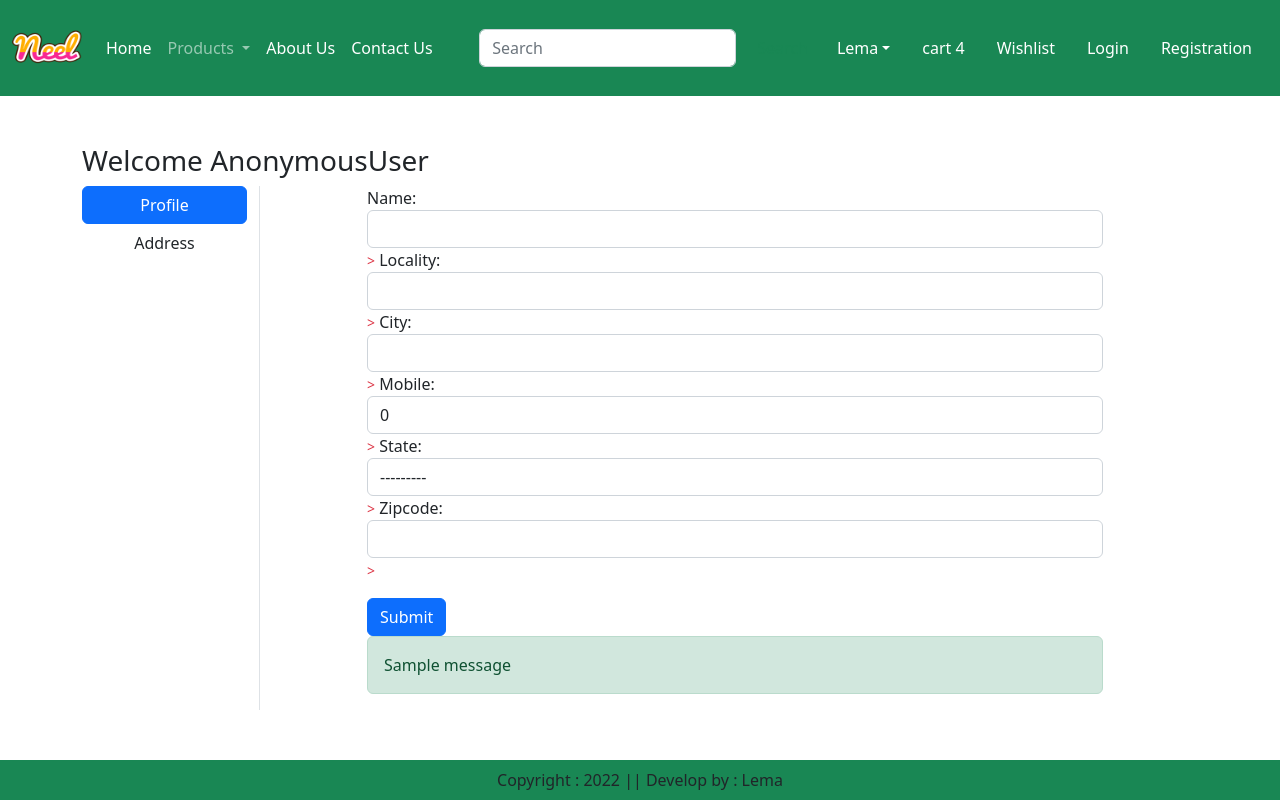
After one commit to Lemashon/Django-baycommerce-site, a Django app: page /profile/ in a window 1280 px wide. The commit adds this page. Run offline with Django 4.2, Linux system fonts and the light colour scheme; one stand-in notice (Sample message) is shown.

Commit message:
second commit

```diff
--- a/baycommerce/app/admin.py
+++ b/baycommerce/app/admin.py
@@ -1,7 +1,11 @@
 from django.contrib import admin
-from . models import Product
+from . models import Product, Customer
 # Register your models here.
 
 @admin.register(Product)
 class ProductModelAdmin(admin.ModelAdmin):
     list_display = ['id', 'title', 'discounted_price', 'category', 'product_image']
+
+@admin.register(Customer)
+class CustomerModelAdmin(admin.ModelAdmin):
+    list_display = ['id', 'user', 'locality', 'city', 'state', 'zipcode']
--- a/baycommerce/app/forms.py
+++ b/baycommerce/app/forms.py
@@ -1,6 +1,7 @@
 from django import forms
-from django.contrib.auth.forms import UserCreationForm, AuthenticationForm, UsernameField
+from django.contrib.auth.forms import UserCreationForm, AuthenticationForm, UsernameField, PasswordChangeForm
 from django.contrib.auth.models import User
+from .models import Customer
 
 
 class LoginForm(AuthenticationForm):
@@ -21,5 +22,18 @@ class CustomerRegistrationForm(UserCreationForm):
         model = User
         fields = ['username', 'email', 'password1', 'password2']
 
-class MyPassResetForm(PasswordChangeForm):
+class MyPasswordResetForm(PasswordChangeForm):
     pass
+
+class CustomerProfileForm(forms.ModelForm):
+    class Meta:
+        model = Customer
+        fields = ['name', 'locality', 'city', 'mobile', 'state', 'zipcode']
+        widgets={
+           'name': forms.TextInput(attrs={'class': 'form-control'}),
+           'locality': forms.TextInput(attrs={'class': 'form-control'}),
+           'city': forms.TextInput(attrs={'class': 'form-control'}),
+           'mobile': forms.NumberInput(attrs={'class': 'form-control'}),
+           'state': forms.Select(attrs={'class': 'form-control'}),
+           'zipcode': forms.NumberInput(attrs={'class': 'form-control'}),
+        }
--- a/baycommerce/app/models.py
+++ b/baycommerce/app/models.py
@@ -1,7 +1,60 @@
 from django.db import models
+from django.contrib.auth.models import User
 
 # Create your models here.
-
+STATE_CHOICES = (
+    ('AL', 'Alabama'),
+    ('AK', 'Alaska'),
+    ('AZ', 'Arizona'),
+    ('AR', 'Arkansas'),
+    ('CA', 'California'),
+    ('CO', 'Colorado'),
+    ('CT', 'Connecticut'),
+    ('DE', 'Delaware'),
+    ('DC', 'District of Columbia'),
+    ('FL', 'Florida'),
+    ('GA', 'Georgia'),
+    ('HI', 'Hawaii'),
+    ('ID', 'Idaho'),
+    ('IL', 'Illinois'),
+    ('IN', 'Indiana'),
+    ('IA', 'Iowa'),
+    ('KS', 'Kansas'),
+    ('KY', 'Kentucky'),
+    ('LA', 'Louisiana'),
+    ('ME', 'Maine'),
+    ('MD', 'Maryland'),
+    ('MA', 'Massachusetts'),
+    ('MI', 'Michigan'),
+    ('MN', 'Minnesota'),
+    ('MS', 'Mississippi'),
+    ('MO', 'Missouri'),
+    ('MT', 'Montana'),
+    ('NE', 'Nebraska'),
+    ('NV', 'Nevada'),
+    ('NH', 'New Hampshire'),
+    ('NJ', 'New Jersey'),
+    ('NM', 'New Mexico'),
+    ('NY', 'New York'),
+    ('NC', 'North Carolina'),
+    ('ND', 'North Dakota'),
+    ('OH', 'Ohio'),
+    ('OK', 'Oklahoma'),
+    ('OR', 'Oregon'),
+    ('PA', 'Pennsylvania'),
+    ('RI', 'Rhode Island'),
+    ('SC', 'South Carolina'),
+    ('SD', 'South Dakota'),
+    ('TN', 'Tennessee'),
+    ('TX', 'Texas'),
+    ('UT', 'Utah'),
+    ('VT', 'Vermont'),
+    ('VA', 'Virginia'),
+    ('WA', 'Washington'),
+    ('WV', 'West Virginia'),
+    ('WI', 'Wisconsin'),
+    ('WY', 'Wyoming'),
+)
 CATEGORY_CHOICES = (
     ('CR', 'Curd'),
     ('ML', 'Milk'),
@@ -25,3 +78,13 @@ class Product(models.Model):
     product_image = models.ImageField(upload_to='product')
     def __str__(self):
         return self.title
+class Customer(models.Model):
+    user = models.ForeignKey(User, on_delete=models.CASCADE)
+    name = models.CharField(max_length=200)
+    locality = models.CharField(max_length=200)
+    city = models.CharField(max_length=50)
+    mobile = models.IntegerField(default=0)
+    zipcode = models.IntegerField()
+    state = models.CharField(choices=STATE_CHOICES, max_length=100)
+    def __str__(self):
+        return self.name
--- a/baycommerce/app/templates/app/base.html
+++ b/baycommerce/app/templates/app/base.html
@@ -66,7 +66,7 @@
                     id="profiledropdown" role="button" data-bs-toggle="dropdown"
                     aria-expanded="false">Lema</a>
                     <ul class="dropdown-menu" aria-labelledby="profiledropdown">
-                        <li><a class="dropdown-item" href="#">Profile</a></li>
+                        <li><a class="dropdown-item" href="{% url 'profile' %}">Profile</a></li>
                         <li><a class="dropdown-item" href="#">Orders</a></li>
                         <li><a class="dropdown-item" href="#">Change Password</a></li>
                         <li><a class="dropdown-item" href="#">Logout</a></li>
--- a/baycommerce/app/templates/app/login.html
+++ b/baycommerce/app/templates/app/login.html
@@ -28,7 +28,6 @@
                         <p class="alert alert-danger my-3">{{error}}</p>
                     {% endfor %}
                 {% endif %}
-
             </form>
         </div>
     </div>
--- /dev/null
+++ b/baycommerce/app/templates/app/profile.html
@@ -0,0 +1,45 @@
+{% extends 'app/base.html' %}
+{% load static %}
+{% block title %}profile{% endblock title %}
+
+{% block main-content %}
+
+<div class="container my-5">
+    <div class="row">
+            <h3>Welcome <span class="text-capitalize">{{request.user}}</span></h3>
+
+            <div class="col-sm-2 border-end">
+                <ul class="list-unstyled">
+                    <li class='d-grid'><a href="{% url 'profile' %}" class="btn btn-primary">Profile</a></li>
+                    <li class='d-grid'><a href="{% url 'address' %}" class="btn">Address</a></li>
+                </ul>
+            </div>
+
+            <div class="col-sm-8 offset-sm-1">
+                <form action="" method="post">
+                    {% csrf_token %}
+                    {% for fm in form %}
+                    {{fm.label_tag}} {{fm}} <small class = "text-danger">>{{fm.errors|striptags}}</small>
+                    {% endfor %}
+                <div class="col-12 mt-3">
+                    <button type="submit" class="btn btn-primary">Submit</button>
+                </div>
+                {% if form.non_field_errors %}
+                    {% for error in form.non_field_errors %}
+                    <p class="alert alert-danger my-3">{{error}}</p>
+                    <p class="alert alert-danger my-3">{{error}}</p>
+                {% endfor %}
+                {% endif %}
+
+                {% if messages %}
+                    {% for msg in messages %}
+                            <div class="alert alert-{{msg.tags}}" role="alert">
+                                {{msg}}
+                            </div>
+                    {% endfor %}
+                {% endif %}
+                </form>
+            </div>
+    </div>
+</div>
+{% endblock main-content %}
--- a/baycommerce/app/urls.py
+++ b/baycommerce/app/urls.py
@@ -4,20 +4,23 @@ from . import views
 from django.conf import settings
 from django.conf.urls.static import static
 from django.contrib.auth import views as auth_view
-from . forms import LoginForm
+from . forms import LoginForm, MyPasswordResetForm
 
 urlpatterns = [
     path('', views.home),
     path('about/', views.about, name="about"),
     path('contact/', views.contact, name="contact"),
     path('category/<slug:val>', views.CategoryView.as_view(),name="category"),
-    path('categor-title/val>', views.CategoryTitle.as_view(),name="category-title"),
+    path('category-title/val>', views.CategoryTitle.as_view(),name="category-title"),
     path('product_detail/<int:pk>', views.ProductDetail.as_view(),name="product_detail"),
+    path('profile/', views.ProfileView.as_view(), name="profile"),
+    path('address/', views.address, name="address"),
+    path('updateAddress/<int:pk>', views.updateAddress.as_view(), name="updateAddress"),
 
     #login aunthnticarion
-   path('registration/', views.CustomerRegistrationView.as_view(),name="customerregistration"),
-   path('accounts/login/', auth_view.LoginView.as_view(template_name='app/login.html', authentication_form=LoginForm),name="login"),
-   path('password-reset', auth_view.PasswordResetView.as_view(template_name='app/password_reset.html', form_class=MyPasswordResetForm),
+    path('registration/', views.CustomerRegistrationView.as_view(),name="customerregistration"),
+    path('accounts/login/', auth_view.LoginView.as_view(template_name='app/login.html', authentication_form=LoginForm),name="login"),
+    path('password-reset', auth_view.PasswordResetView.as_view(template_name='app/password_reset.html', form_class=MyPasswordResetForm),
     name="password_reset"),
 
 ]+static(settings.MEDIA_URL, document_root=settings.MEDIA_ROOT)
--- a/baycommerce/app/views.py
+++ b/baycommerce/app/views.py
@@ -1,8 +1,8 @@
 from django.db.models import Count
 from django.shortcuts import render
 from django.views import View
-from . models import Product
-from . forms import CustomerRegistrationForm
+from . models import Product, Customer
+from . forms import CustomerProfileForm, CustomerRegistrationForm
 from django.contrib import messages
 
 
@@ -44,3 +44,39 @@ class CustomerRegistrationView(View):
         else:
             messages.warning(request, "Invalid Input Data")
         return render(request, 'app/customerregistration.html', locals())
+
+
+class ProfileView(View):
+    def get(self, request):
+        form = CustomerProfileForm()
+        return render(request, "app/profile.html", locals())
+    def post(self, request):
+        form = CustomerProfileForm(request.POST)
+        if form.is_valid():
+            user=request.user
+            name=form.cleaned_data['name']
+            city=form.cleaned_data['city']
+            locality=form.cleaned_data['locality']
+            mobile=form.cleaned_data['mobile']
+            state=form.cleaned_data['state']
+            zipcode=form.cleaned_data['zipcode']
+
+            reg = Customer(user=user, name=name, locality=locality, mobile=mobile, city=city, state=state, zipcode=zipcode)
+            reg.save()
+            messages.success(request, "Congratulations! Profile saved Succesfully")
+        else:
+            messages.warning(request, "Invalid input Data")
+        return render(request, "app/profile.html", locals())
+
+def address(request):
+    add = Customer.objects.filter(user=request.user)
+    return render(request, "app/address.html",locals())
+
+class updateAddress(View):
+    def get(self, request, pk):
+        form = CustomerProfileForm()
+        return render(request, "app/updateAddress.html",locals())
+
+    def post(self,request, pk):
+        form = CustomerProfileForm(request.POST)
+        return render(request, "app/updateAddress.html",locals())
--- a/baycommerce/baycommerce/settings.py
+++ b/baycommerce/baycommerce/settings.py
@@ -119,6 +119,7 @@ USE_TZ = True
 STATIC_URL = '/static/'
 MEDIA_URL = 'media/'
 MEDIA_ROOT = BASE_DIR/'media'
+LOGIN_REDIRECT_URL = '/profile/'
 
 # Default primary key field type
 # https://docs.djangoproject.com/en/4.1/ref/settings/#default-auto-field
```
Also changed, not shown: baycommerce/app/templates/app/address.html (added, +35 -0 lines), baycommerce/app/templates/app/updateAddress.html (added, +16 -0 lines), baycommerce/app/migrations/0002_customer.py (added), baycommerce/db.sqlite3. Lines whose indentation alone changed are shown as unchanged.
